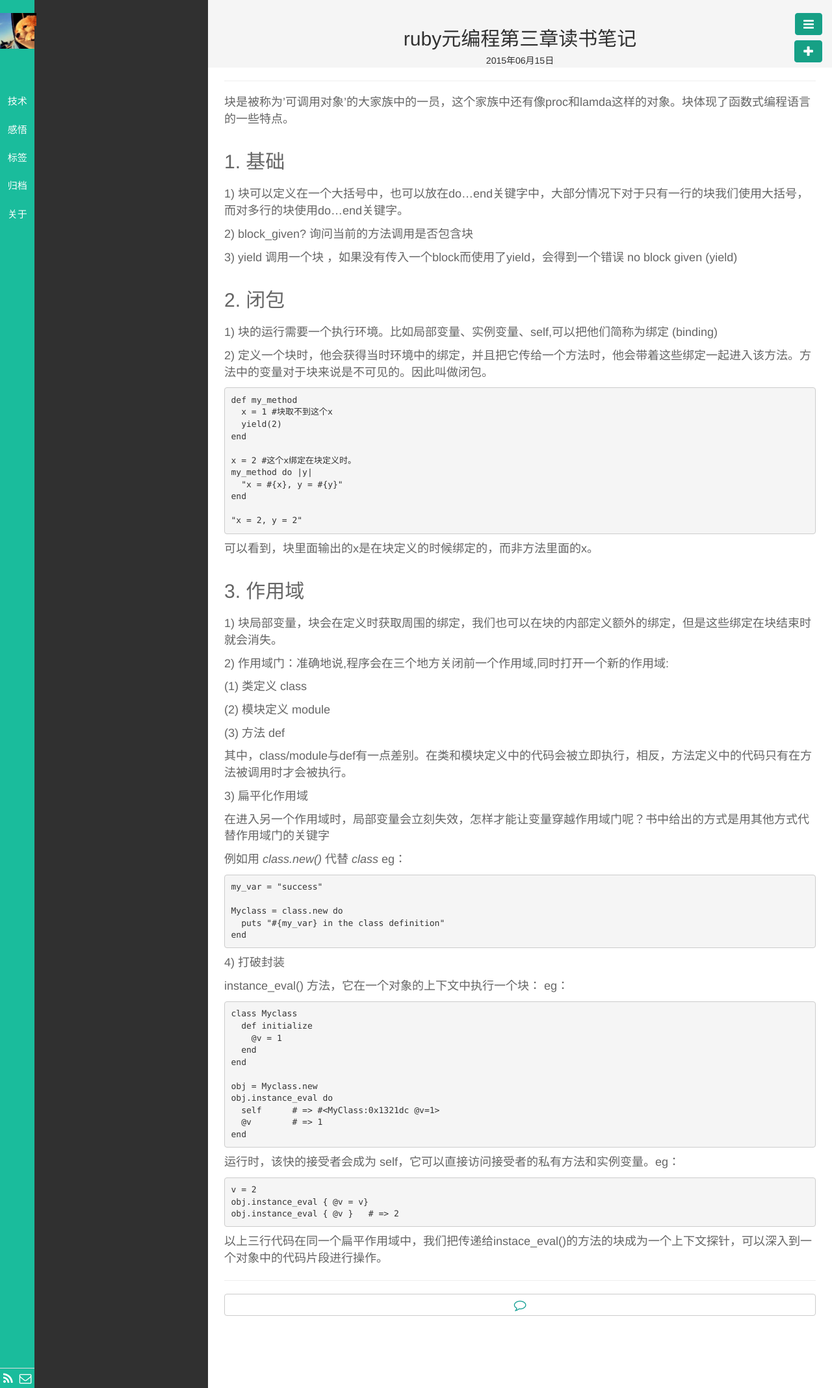
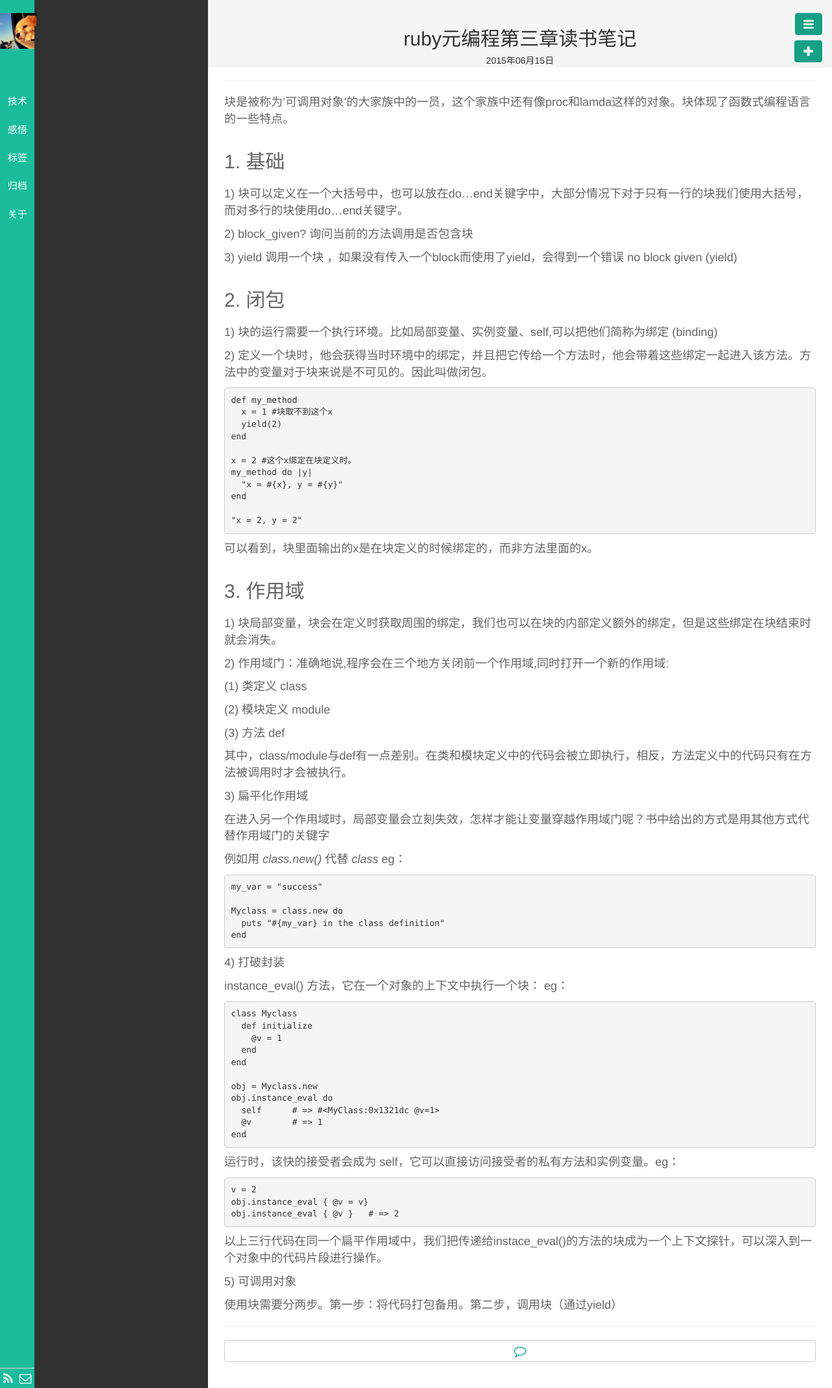
Before and after one commit to llx1105/llx1105.github.io, a Jekyll site: the page built from _posts/技术/2015-06-15-meta-ruby-03.md, in a window 1280 px wide. Shown: the whole page at 65% size. Built offline with Jekyll 4.4.1, drawn with Linux system fonts in a browser that asks for light colours; nearby versions of some CDN libraries; library files that are not in the unit come from our copies; Markdown is read by kramdown in place of the engine named in the settings.

Commit message:
fix meta 3

````diff
--- a/_posts/技术/2015-06-15-meta-ruby-03.md
+++ b/_posts/技术/2015-06-15-meta-ruby-03.md
@@ -92,3 +92,7 @@ obj.instance_eval { @v }   # => 2
 ```
 
 以上三行代码在同一个扁平作用域中，我们把传递给instace_eval()的方法的块成为一个上下文探针，可以深入到一个对象中的代码片段进行操作。
+
+5) 可调用对象
+
+使用块需要分两步。第一步：将代码打包备用。第二步，调用块（通过yield）
````
